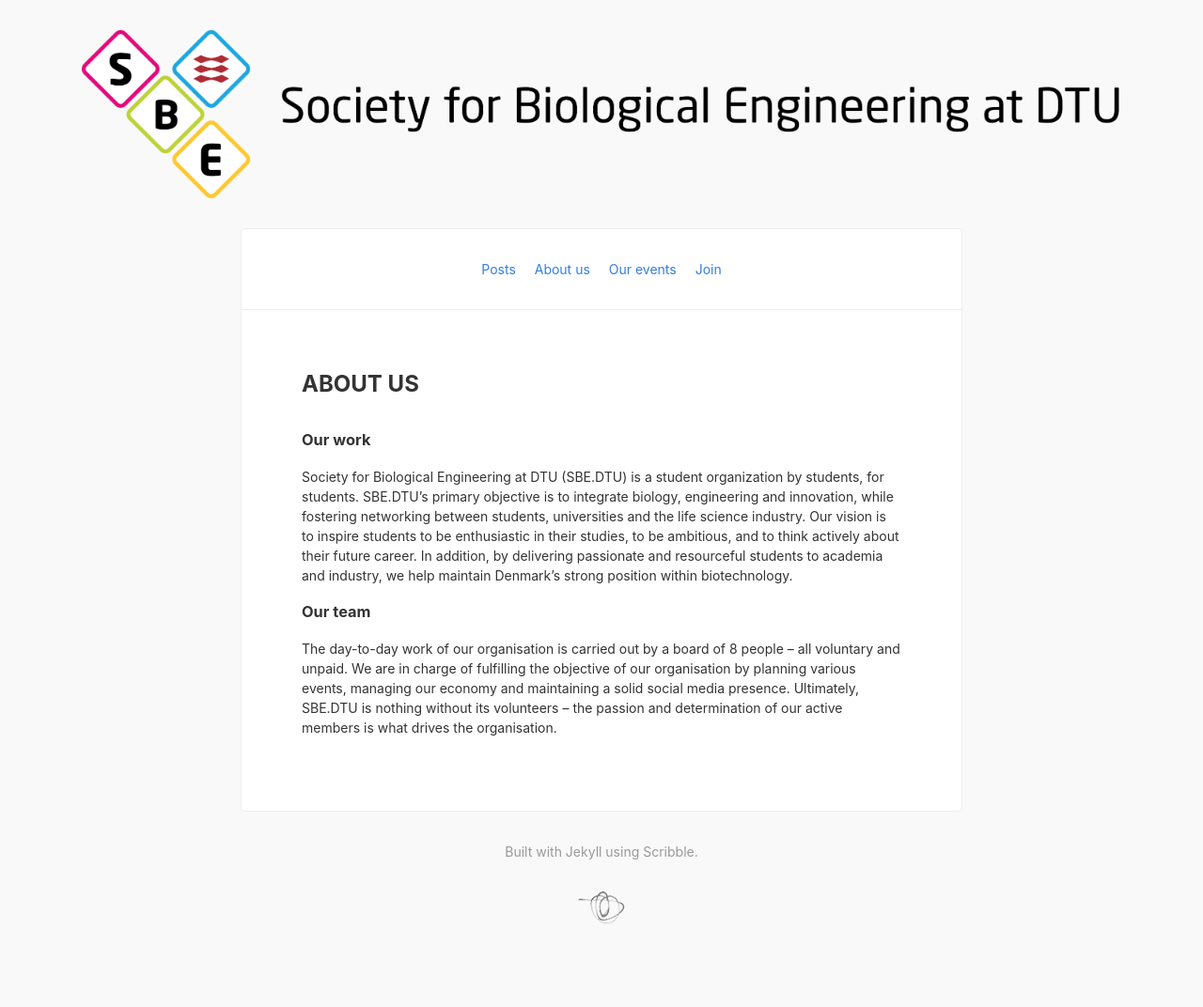
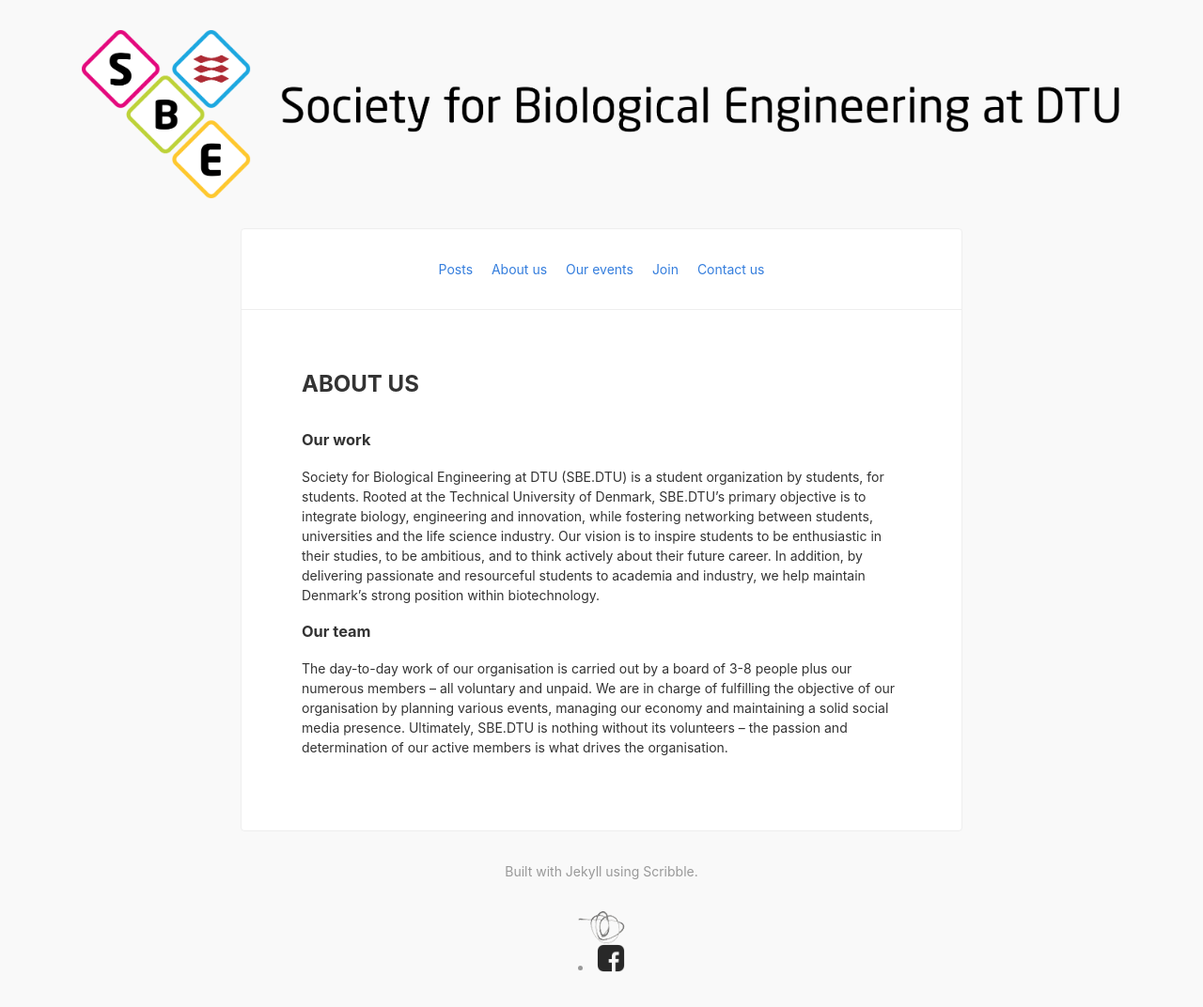
Before and after one commit to versalifedrone/sbe-site, a Jekyll site: the page built from about.md, in a window 1280 px wide. Shown: the whole page at 94% size. Built offline with Jekyll 4.4.1, drawn with Linux system fonts in a browser that asks for light colours; nearby versions of some CDN libraries; before the commit the page ends 1016 px from its top, so only the background shows below that.

Commit message:
Added social button

```diff
--- a/_config.yml
+++ b/_config.yml
@@ -20,6 +20,9 @@ links:
   - name:         Join
     url:          /join
     external:     false
+  - name:         Contact us
+    url:          /contact
+    external:     false
 # ------------ CONFIGURABLE END ------------
 
 permalink:        /posts/:title
--- a/_layouts/default.html
+++ b/_layouts/default.html
@@ -48,7 +48,7 @@
     </div>
     <footer class="mw7 center tc pt3 pb4 silver">
       Built with Jekyll using <a href="http://github.com/muan/scribble" class="link silver hover-blue pv1">Scribble</a>.
-      <img src="{{ site.url }}/images/scribble2.png" alt="scribble" class="mt4 db center" />
+      <img src="{{ site.url }}/images/scribble2.png" alt="scribble" class="mt4 db center" />  <li><a href='https://www.facebook.com/livingindiatv/'><img src="{{ site.url }}/images/facebook.png" alt="Facebook" width="30" height="30"></a></li>
     </footer>
   </body>
 </html>
--- a/about.md
+++ b/about.md
@@ -3,8 +3,7 @@ title: About us
 ---
 
 ### Our work
-Society for Biological Engineering at DTU (SBE.DTU) is a student organization by students, for students. SBE.DTU’s primary objective is to integrate biology, engineering and innovation, while fostering
-networking between students, universities and the life science industry. Our vision is to inspire students to be enthusiastic in their studies, to be ambitious, and to think actively about their future career. In addition, by delivering passionate and resourceful students to academia and industry, we help maintain Denmark’s strong position within biotechnology.
+Society for Biological Engineering at DTU (SBE.DTU) is a student organization by students, for students. Rooted at the Technical University of Denmark, SBE.DTU’s primary objective is to integrate biology, engineering and innovation, while fostering networking between students, universities and the life science industry. Our vision is to inspire students to be enthusiastic in their studies, to be ambitious, and to think actively about their future career. In addition, by delivering passionate and resourceful students to academia and industry, we help maintain Denmark’s strong position within biotechnology.
 
 ### Our team
-The day-to-day work of our organisation is carried out by a board of 8 people – all voluntary and unpaid. We are in charge of fulfilling the objective of our organisation by planning various events, managing our economy and maintaining a solid social media presence. Ultimately, SBE.DTU is nothing without its volunteers – the passion and determination of our active members is what drives the organisation.
+The day-to-day work of our organisation is carried out by a board of 3-8 people plus our numerous members – all voluntary and unpaid. We are in charge of fulfilling the objective of our organisation by planning various events, managing our economy and maintaining a solid social media presence. Ultimately, SBE.DTU is nothing without its volunteers – the passion and determination of our active members is what drives the organisation.
```
Also changed, not shown: contact.md (added, +5 -0 lines), events.md (+2 -0 lines), images/facebook.png (added).
